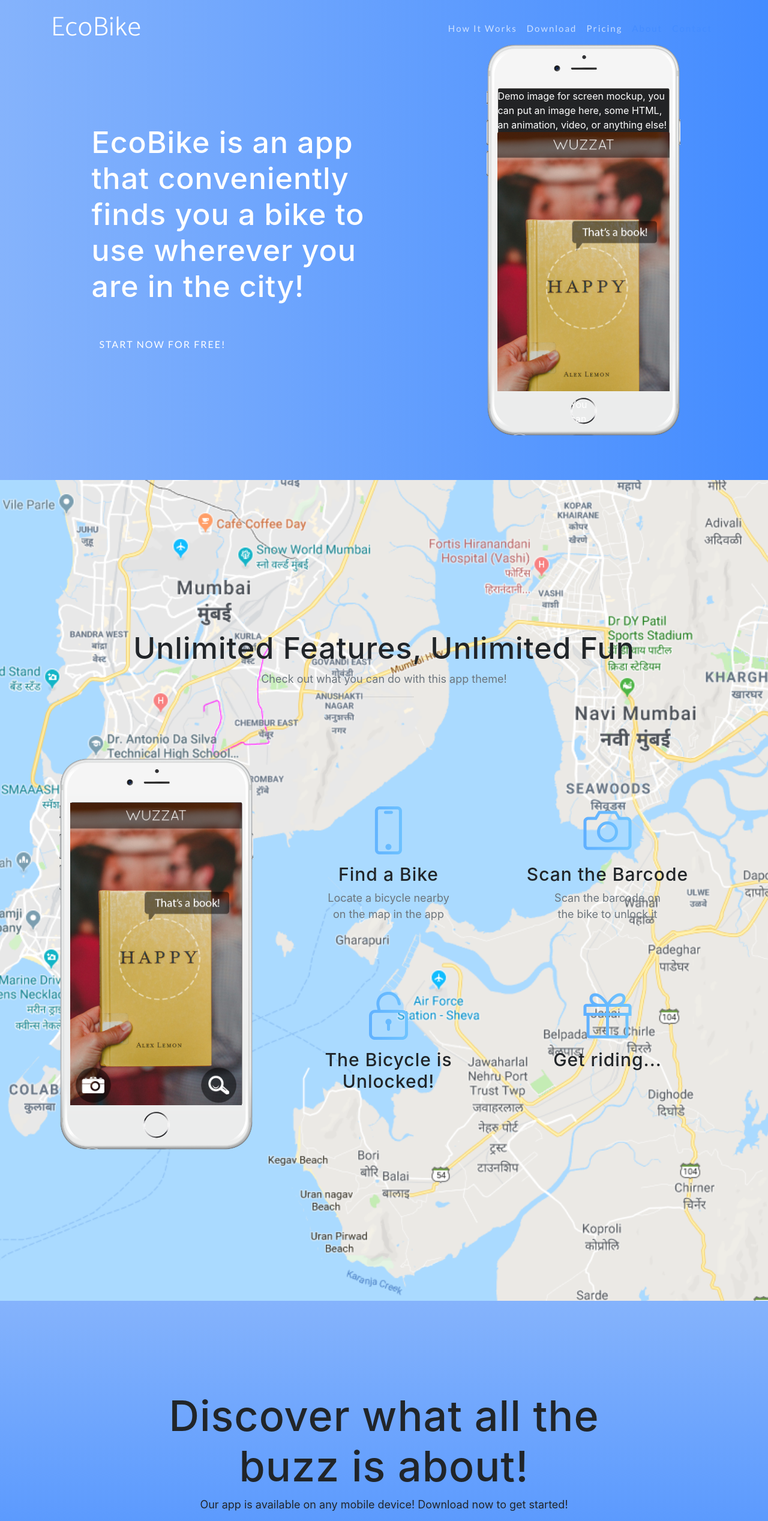
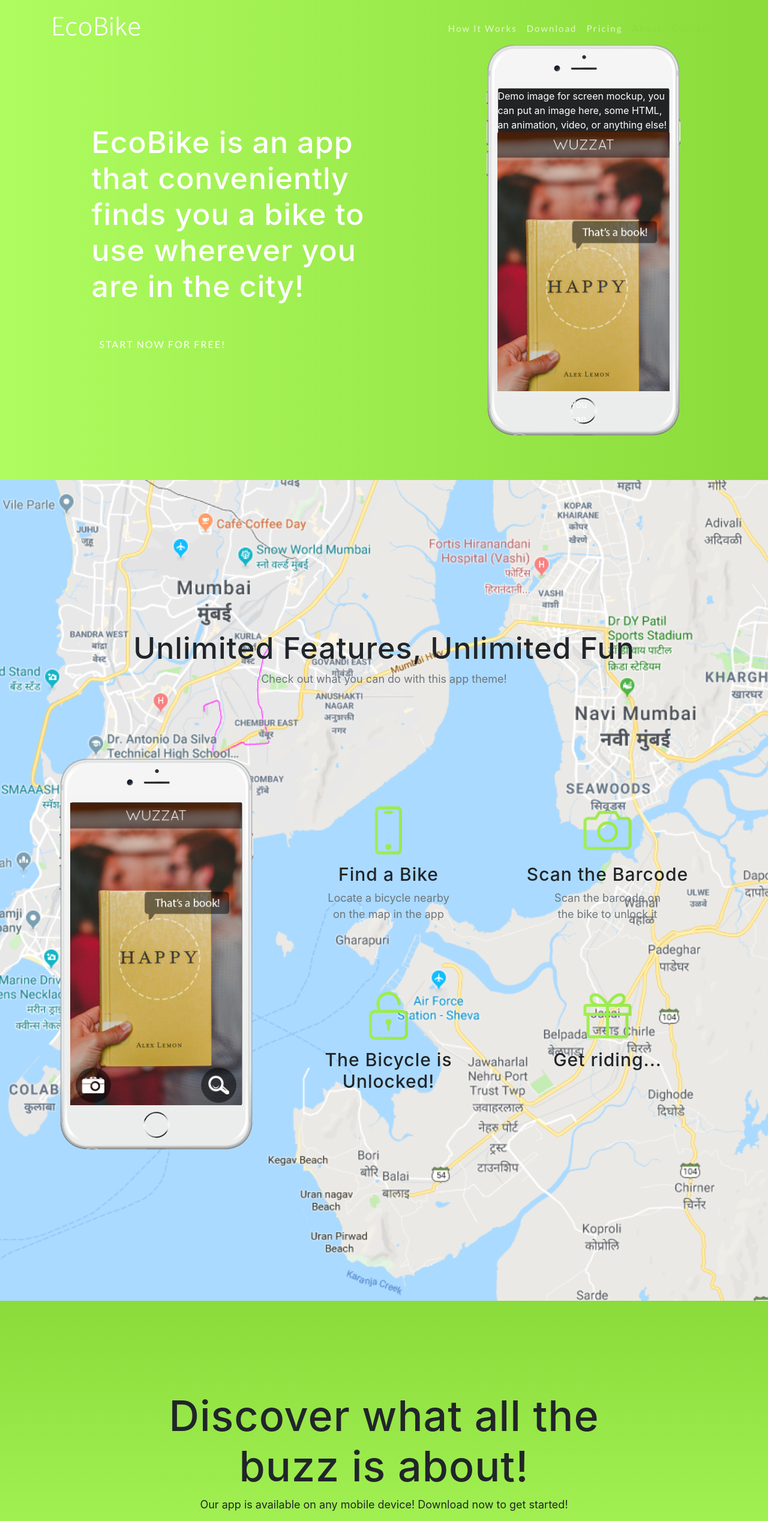
Before and after one commit to EcoBikeIndia/EcoBikeIndia.github.io, a website with bundled scripts: page index.html in a window 1280 px wide. Shown: the top 2535 px of the page at 60% size. Built offline with nearby package versions, Linux system fonts and the light colour scheme; a web font is replaced by a local one.

Commit message:
changed main colours

```diff
--- a/css/new-age.css
+++ b/css/new-age.css
@@ -3,6 +3,21 @@ body {
   width: 100%;
   height: 100%;
 }
+
+/*
+   Light Blue: #afd2f0
+   Dark Blue: #0f4574
+   Bright Red: #fa0606
+
+   Link Color: #3674bb
+   Post Background Color: #fffbd8
+   Post Title Color: #9a8f2e
+
+   main-colour: #8bdb3b;
+
+   left-gradient: #8bdb3b;
+   right-gradient: #aefc5f;
+*/
 
 body {
   font-family: 'Muli', 'Helvetica', 'Arial', 'sans-serif';
@@ -75,7 +90,7 @@ section h2 {
 }
 
 #mainNav .navbar-brand:hover, #mainNav .navbar-brand:focus {
-  color: #448cff;
+  color: #8bdb3b;
 }
 
 #mainNav .navbar-toggler {
@@ -93,7 +108,7 @@ section h2 {
 }
 
 #mainNav .navbar-nav > li > a.active {
-  color: #448cff !important;
+  color: #8bdb3b !important;
   background-color: transparent;
 }
 
@@ -108,7 +123,7 @@ section h2 {
 
 #mainNav .navbar-nav > li > a:hover,
 #mainNav .navbar-nav > li > a:focus:hover {
-  color: #448cff;
+  color: #8bdb3b;
 }
 
 @media (min-width: 992px) {
@@ -138,7 +153,7 @@ section h2 {
     color: #222222;
   }
   #mainNav.navbar-shrink .navbar-brand:hover, #mainNav.navbar-shrink .navbar-brand:focus {
-    color: #448cff;
+    color: #8bdb3b;
   }
   #mainNav.navbar-shrink .navbar-nav > li > a,
   #mainNav.navbar-shrink .navbar-nav > li > a:focus {
@@ -146,7 +161,7 @@ section h2 {
   }
   #mainNav.navbar-shrink .navbar-nav > li > a:hover,
   #mainNav.navbar-shrink .navbar-nav > li > a:focus:hover {
-    color: #448cff;
+    color: #8bdb3b;
   }
 }
 
@@ -156,8 +171,8 @@ header.masthead {
   padding-top: 150px;
   padding-bottom: 100px;
   color: #FFFFFF;
-  background: -webkit-linear-gradient(to left, #448cff, #85b3fc);
-  background: linear-gradient(to left, #448cff, #85b3fc);
+  background: -webkit-linear-gradient(to left, #8bdb3b, #aefc5f);
+  background: linear-gradient(to left, #8bdb3b, #aefc5f);
 }
 
 header.masthead .header-content {
@@ -290,8 +305,8 @@ section.features .feature-item i {
   font-size: 80px;
   display: block;
   margin-bottom: 15px;
-  background: -webkit-linear-gradient(to left, #8ce9ff, #448cff);
-  background: linear-gradient(to left, #8ce9ff, #448cff);
+  background: -webkit-linear-gradient(to left, #8bdb3b, #aefc5f);
+  background: linear-gradient(to left, #8bdb3b, #aefc5f);
   -webkit-background-clip: text;
   -webkit-text-fill-color: transparent;
 }
@@ -412,13 +427,13 @@ footer ul li a:hover, footer ul li a:focus, footer ul li a:active, footer ul li
 }
 
 .bg-primary {
-  background: #85b3fc;
-  background: -webkit-linear-gradient(#85b3fc, #448cff);
-  background: linear-gradient(#85b3fc, #448cff);
+  background: #00ffb4;
+  background: -webkit-linear-gradient(#8bdb3b, #aefc5f);
+  background: linear-gradient(#8bdb3b, #aefc5f);
 }
 
 .text-primary {
-  color: #85b3fc;
+  color: #00ffb4;
 }
 
 .no-gutter > [class*='col-'] {
@@ -434,8 +449,8 @@ footer ul li a:hover, footer ul li a:focus, footer ul li a:active, footer ul li
 
 .btn-outline:hover, .btn-outline:focus, .btn-outline:active, .btn-outline.active {
   color: white;
-  border-color: #85b3fc;
-  background-color: #85b3fc;
+  border-color: #8bdb3b;
+  background-color: #8bdb3b;
 }
 
 .btn {
```
